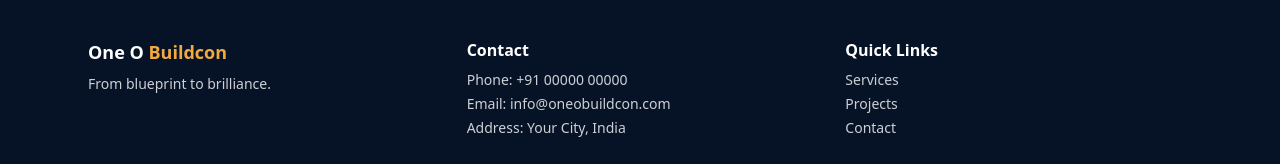
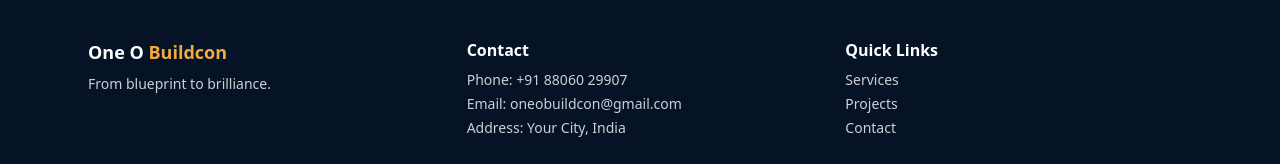
Before and after one commit to oneobuildcon/marketing-site, a Next.js app: page / in a window 1280 px wide. Shown: the part 778-942 px from the top of the page. Built offline with nearby package versions, Linux system fonts and the light colour scheme.

Commit message:
Update Footer.tsx

```diff
--- a/components/Footer.tsx
+++ b/components/Footer.tsx
@@ -12,8 +12,8 @@ export default function Footer() {
         <div>
           <h4 className="font-semibold text-white">Contact</h4>
           <ul className="mt-2 space-y-1 text-sm">
-            <li>Phone: +91 00000 00000</li>
-            <li>Email: info@oneobuildcon.com</li>
+            <li>Phone: +91 88060 29907</li>
+             <li>Email: oneobuildcon@gmail.com</li>
             <li>Address: Your City, India</li>
           </ul>
         </div>
```
